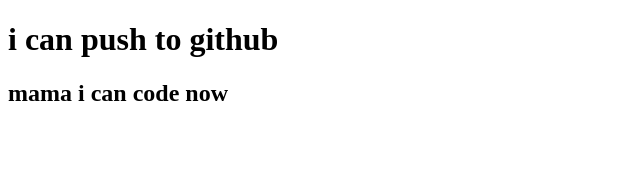
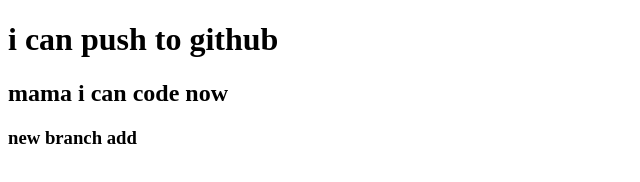
Before and after one commit to MDSajjadKhan39553/my-first-repo, a plain HTML site: page index.html in a window 1280 px wide. Shown: the whole page, without its empty margins (0-640 px from the left). Drawn offline with Linux system fonts and the light colour scheme.

Commit message:
add new branch

```diff
--- a/index.html
+++ b/index.html
@@ -9,5 +9,6 @@
 <body>
     <h1>i can push to github</h1>
     <h2>mama i can code now</h2>
+    <h3>new branch add</h3>
 </body>
 </html>
```
